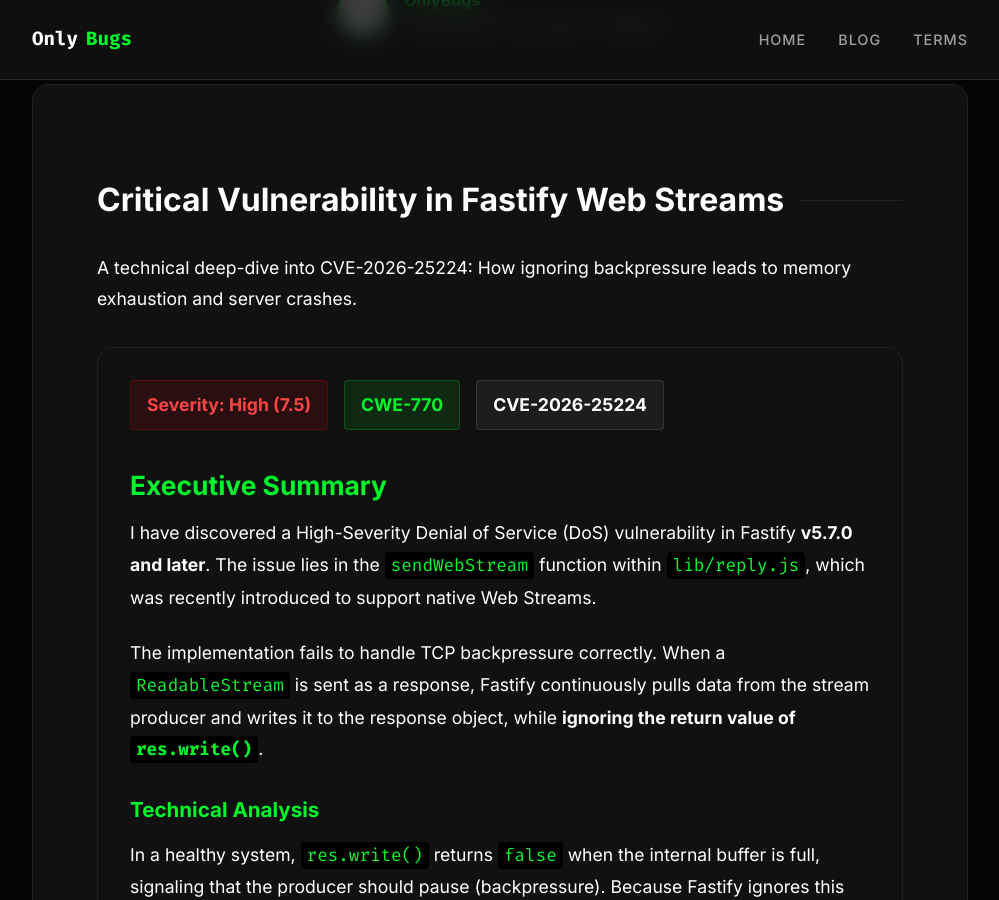
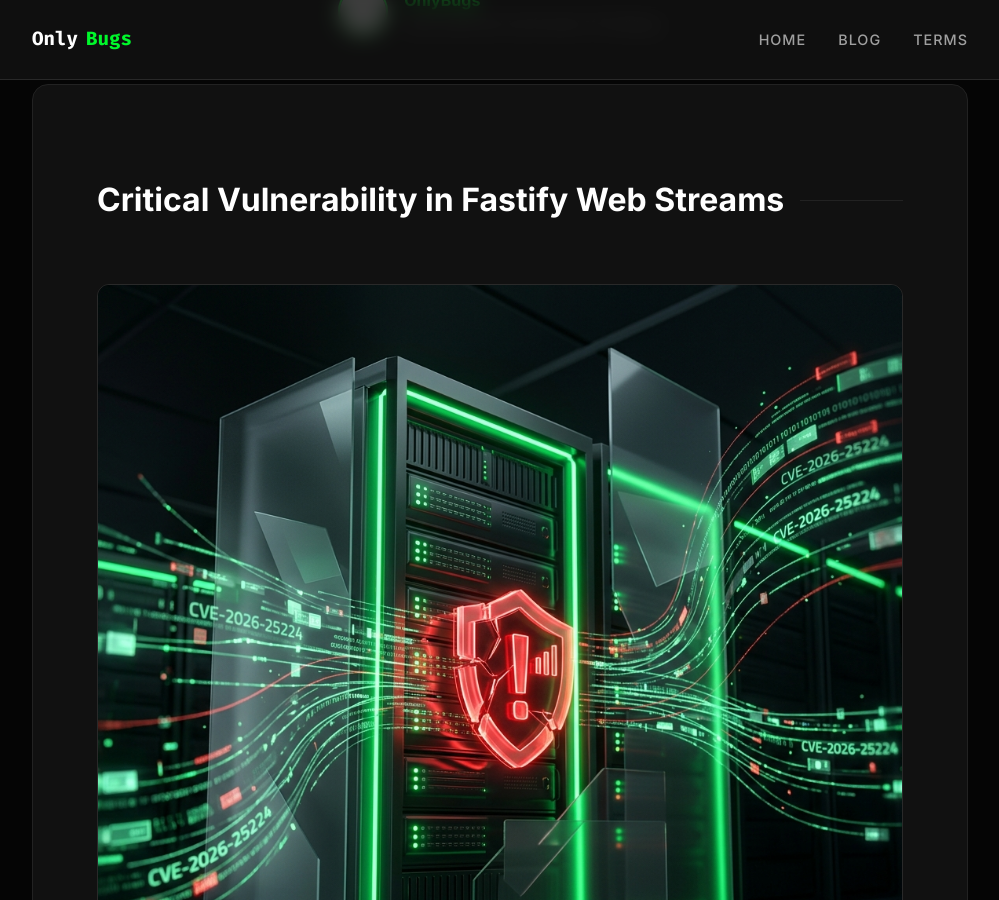
Before and after one commit to onlybugs05/hrushikeshjetti.dev, a Jekyll site: the page built from _posts/2026-05-12-cve-2026-25224-fastify-dos.md, in a window 1280 px wide and 900 px high, scrolled down 348 px. Shown: the whole window, without its empty margins (140-1139 px from the left). Built offline with Jekyll 4.4.1, drawn with Linux system fonts in a browser that asks for light colours; grey boxes are pictures that could not be loaded.

Commit message:
Update: Added banner image to Fastify DoS blog post

```diff
--- a/_posts/2026-05-12-cve-2026-25224-fastify-dos.md
+++ b/_posts/2026-05-12-cve-2026-25224-fastify-dos.md
@@ -8,6 +8,7 @@
 
 <div class="container animate">
   <h1 class="section-title">Critical Vulnerability in Fastify Web Streams</h1>
+  <img src="/assets/images/posts/fastify-dos-banner.png" alt="Fastify DoS Vulnerability Banner" style="width: 100%; border-radius: 12px; margin: 2rem 0; border: 1px solid rgba(255, 255, 255, 0.1);">
   <p>A technical deep-dive into CVE-2026-25224: How ignoring backpressure leads to memory exhaustion and server crashes.</p>
 
   <div class="card" style="margin-top: 2rem;">
```
Also changed, not shown: assets/images/posts/fastify-dos-banner.png (added).
